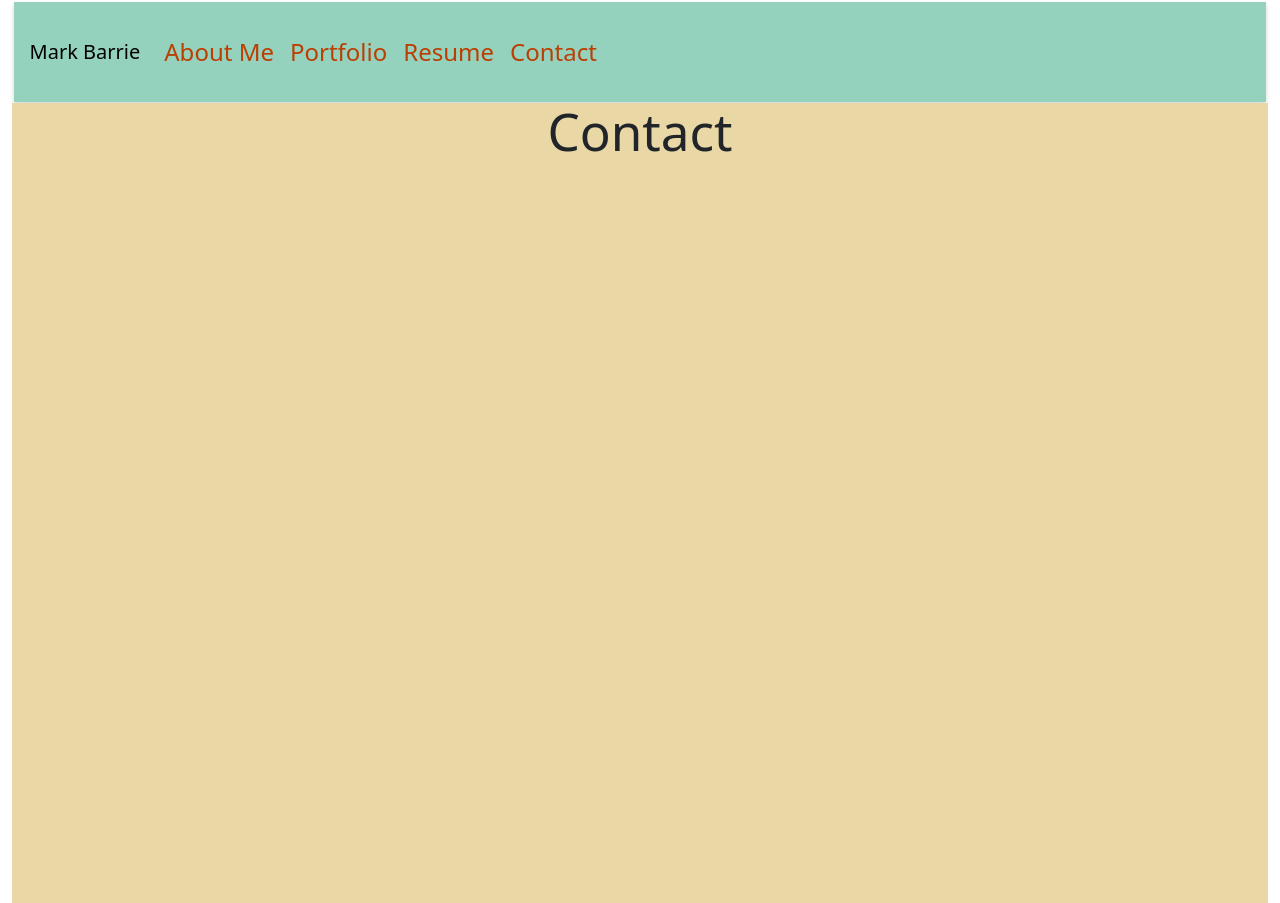
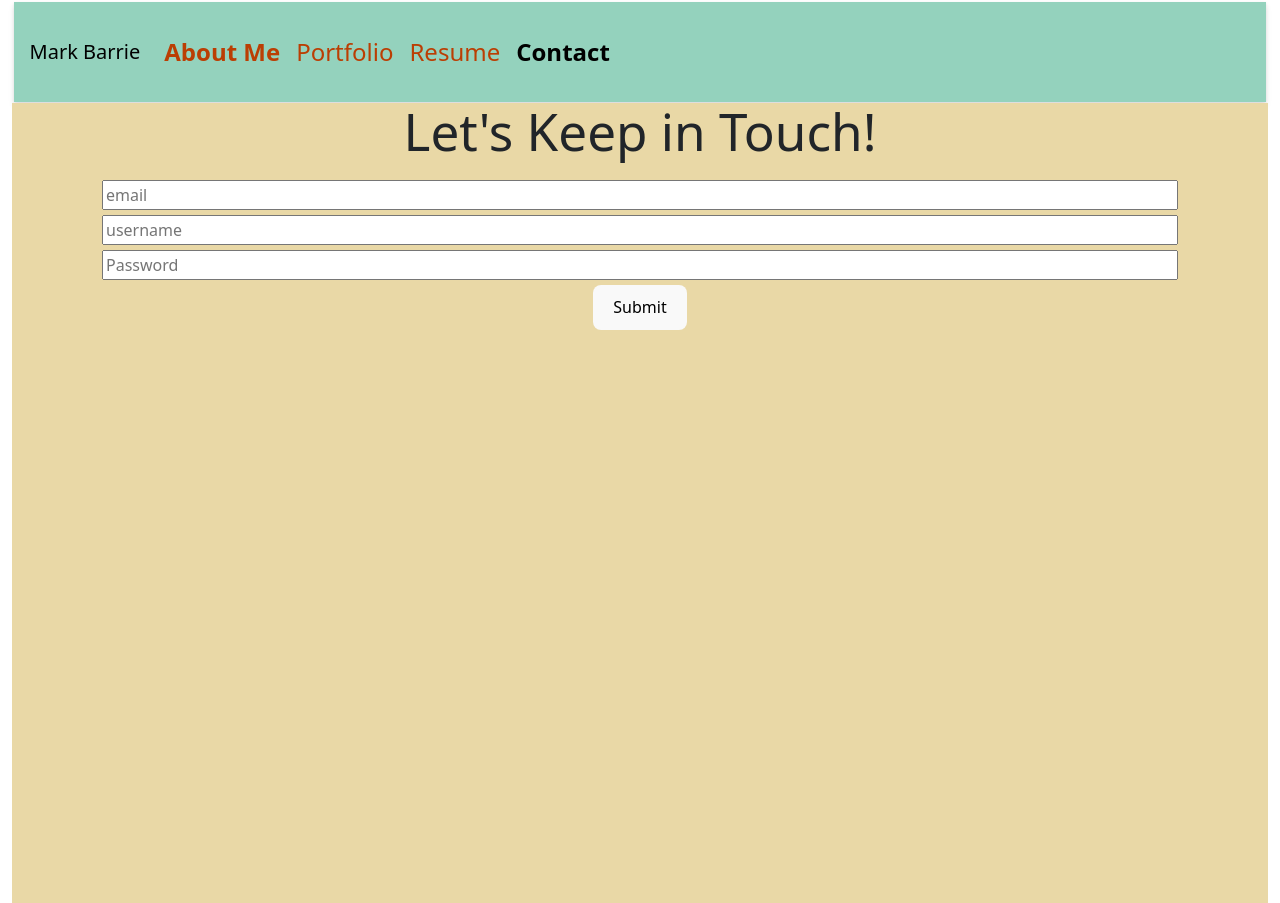
Before and after one commit to mbarrie1979/React-Portfolio-Site, a React (Vite) app: page /contact in a window 1280 px wide. Built offline with nearby package versions, Linux system fonts and the light colour scheme.

Commit message:
added form

```diff
--- a/src/App.css
+++ b/src/App.css
@@ -17,7 +17,8 @@
   --color-redish-brown: #AE2012;
   --color-dark-red: #9B2226;
 }
-.about-me{
+
+.about-me {
   display: flex;
 }
 
@@ -26,13 +27,13 @@
   font-size: 2em;
 }
 
-.about-me-title{
+.about-me-title {
   display: flex;
   justify-content: center;
   align-items: center;
 }
 
-img{
+img {
   width: 200px;
   border-radius: 100%;
 }
@@ -44,21 +45,28 @@ img{
   padding: 1em;
   margin: .1em;
   /* width: 1280px; */
-  box-shadow: 0 4px 6px rgba(0,0,0,0.1),  /* Lower, more diffused shadow */
-               0 1px 3px rgba(0,0,0,0.08); /* Upper, closer shadow for depth */
+  box-shadow: 0 4px 6px rgba(0, 0, 0, 0.1),
+    /* Lower, more diffused shadow */
+    0 1px 3px rgba(0, 0, 0, 0.08);
+  /* Upper, closer shadow for depth */
 }
 
 /* .main {
   height: 1000px;
 } */
 
-.nav-text{
+.nav-text {
   color: var(--color-dark-orange);
   font-size: 1.5em;
 
 }
 
-.main{
+.active {
+  color: var(--color-pale-blue);
+  font-weight: bold;
+}
+
+.main {
   background-color: var(--color-sand);
 }
 
@@ -74,20 +82,40 @@ img{
     -1px -1px 0 #000,
     1px -1px 0 #000,
     -1px 1px 0 #000,
-    1px 3px 0 #000, /* Outline effect */
-    1px 1px 10px #CA6702; /* Additional shadow for depth */
+    1px 3px 0 #000,
+    /* Outline effect */
+    1px 1px 10px #CA6702;
+  /* Additional shadow for depth */
 }
 
-.project-background{
+.project-background {
   background-color: #e9d8a677;
-  box-shadow: 0 4px 60px #e9d8a693,  /* Lower, more diffused shadow */
-  0 10px 30px #e9d8a693; /* Upper, closer shadow for depth */
+  box-shadow: 0 4px 60px #e9d8a693,
+    /* Lower, more diffused shadow */
+    0 10px 30px #e9d8a693;
+  /* Upper, closer shadow for depth */
 
 }
 
-p {
+.project-card p {
   color: var(--color-pale-blue);
-  background-color:  #ca660227;
+  background-color: #ca660227;
   max-width: fit-content;
 
 }
+
+.form {
+  margin: 20px;
+}
+
+.form input {
+  display: block;
+  margin-top: 5px;
+  margin-bottom: 5px;
+  width: 100%;
+}
+
+.error-text {
+  color: var(--color-dark-blue);
+  font-size: 2em;
+}
--- a/src/components/About Me.jsx
+++ b/src/components/About Me.jsx
@@ -2,12 +2,12 @@ import Avatar from '../assets/Avatar.webp';
 
 export default function AboutMe() {
     return (
-        <div className="about-me">
+        <div className="row m-0 about-me">
             <img className="col-3" src={Avatar} alt="image of Mark" />
             <div className='col-3 about-me-title'>
                 <h1 >About Me</h1>
             </div>
-            <p>Hello! Welcome to my Portolio Page. As web developer, I have experience working with the MERN stack in web development. Most of my experience lies with React and Javascript. Currently, I am attending a coding bootcamp to refine my skills in Full Stack development.</p>
+            <p className=''>Hello! Welcome to my Portolio Page. I have worked in the education field for 16 years and the professional audio industry for 20 years. As web developer, I have experience working with the MERN stack in web development. Most of my experience lies with React and Javascript. Currently, I am attending a coding bootcamp to refine my skills in Full Stack development.</p>
         </div >
     )
 
--- a/src/components/Contact.jsx
+++ b/src/components/Contact.jsx
@@ -1,7 +1,9 @@
+import Form from "./Form";
+
 export default function Contact() {
-    return(
+    return (
         <>
-        <h1>Contact</h1>
+            <Form />
         </>
     )
 
--- /dev/null
+++ b/src/components/Form.jsx
@@ -0,0 +1,90 @@
+import { useState } from 'react';
+
+
+import { checkPassword, validateEmail } from '../utils/helpers';
+
+function Form() {
+
+    const [email, setEmail] = useState('');
+    const [userName, setUserName] = useState('');
+    const [password, setPassword] = useState('');
+    const [errorMessage, setErrorMessage] = useState('');
+
+    const handleInputChange = (e) => {
+        const { target } = e;
+        const inputType = target.name;
+        const inputValue = target.value;
+
+
+        if (inputType === 'email') {
+            setEmail(inputValue);
+        } else if (inputType === 'userName') {
+            setUserName(inputValue);
+        } else {
+            setPassword(inputValue);
+        }
+    };
+
+    const handleFormSubmit = (e) => {
+
+        e.preventDefault();
+
+
+        if (!validateEmail(email) || !userName) {
+            setErrorMessage('Email or username is invalid');
+            return;
+
+        }
+        if (!checkPassword(password)) {
+            setErrorMessage(
+                `Choose a more secure password for the account: ${userName}`
+            );
+            return;
+        }
+        alert(`Hello ${userName}`);
+
+        setUserName('');
+        setPassword('');
+        setEmail('');
+    };
+
+    return (
+        <div className="container text-center">
+            <h1>Let's Keep in Touch!</h1>
+            <form className="form" onSubmit={handleFormSubmit}>
+                <input
+                    value={email}
+                    name="email"
+                    onChange={handleInputChange}
+                    type="email"
+                    placeholder="email"
+                    autoComplete="off"
+                />
+                <input
+                    value={userName}
+                    name="userName"
+                    onChange={handleInputChange}
+                    type="text"
+                    placeholder="username"
+                    autoComplete="off"
+                />
+                <input
+                    value={password}
+                    name="password"
+                    onChange={handleInputChange}
+                    type="password"
+                    placeholder="Password"
+                    autoComplete="off"
+                />
+                <button type="submit">Submit</button>
+            </form>
+            {errorMessage && (
+                <div>
+                    <p className="error-text">{errorMessage}</p>
+                </div>
+            )}
+        </div>
+    );
+}
+
+export default Form;
--- a/src/components/Navigation.jsx
+++ b/src/components/Navigation.jsx
@@ -1,10 +1,11 @@
-import { Link } from 'react-router-dom';
+import { NavLink } from 'react-router-dom';
+import Avatar from '../assets/Avatar.webp'
 
 
 export default function Navigation() {
     return (
         <nav className="navbar navbar-expand-lg navbar-light">
-            <Link className="navbar-brand" src='' href="#">Mark Barrie</Link>
+            <h2 className="navbar-brand mt-2">Mark Barrie</h2>
             <button className="navbar-toggler" type="button"
                 data-bs-toggle="collapse" data-bs-target="#navbarNav"
                 aria-controls="navbarNav" aria-expanded="false"
@@ -14,16 +15,16 @@ export default function Navigation() {
             <div className="collapse navbar-collapse" id="navbarNav">
                 <ul className="navbar-nav">
                     <li className="nav-item active">
-                        <Link className="nav-link nav-text" to="/">About Me</Link>
+                        <NavLink className="nav-link nav-text" activeclassname="active"to="/">About Me</NavLink>
                     </li>
                     <li className="nav-item">
-                        <Link className="nav-link nav-text" to="/portfolio">Portfolio</Link>
+                        <NavLink className="nav-link nav-text" activeclassname="active" to="/portfolio">Portfolio</NavLink>
                     </li>
                     <li className="nav-item">
-                        <Link className="nav-link nav-text" to="/resume">Resume</Link>
+                        <NavLink className="nav-link nav-text" activeclassname="active" to="/resume">Resume</NavLink>
                     </li>
                     <li className="nav-item">
-                        <Link className="nav-link nav-text" to="/contact">Contact</Link>
+                        <NavLink className="nav-link nav-text" activeclassname="active" to="/contact">Contact</NavLink>
                     </li>
                 </ul>
             </div>
--- /dev/null
+++ b/src/utils/helpers.js
@@ -0,0 +1,12 @@
+export function validateEmail(email) {
+  const re = /^(([^<>()[\]\\.,;:\s@"]+(\.[^<>()[\]\\.,;:\s@"]+)*)|(".+"))@((\[[0-9]{1,3}\.[0-9]{1,3}\.[0-9]{1,3}\.[0-9]{1,3}\])|(([a-zA-Z\-0-9]+\.)+[a-zA-Z]{2,}))$/;
+  return re.test(String(email).toLowerCase());
+}
+
+export function checkPassword(input) {
+  const passw = /^[A-Za-z]\w{7,14}$/;
+  if (input.match(passw)) {
+    return true;
+  }
+  return false;
+}
```
Also changed, not shown: 1 other file (tests, documents, lock files or other folders).
